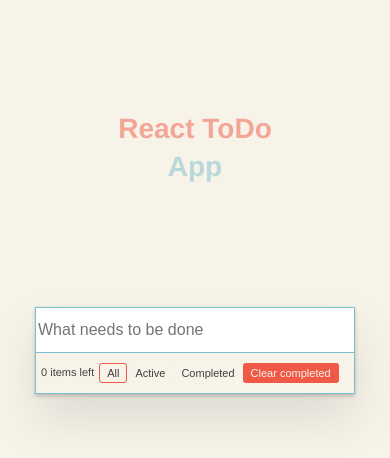
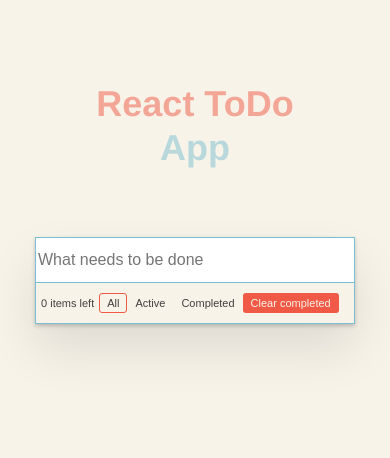
Before and after one commit to JohnDeeBeeCooper/ToDo, a React (Create React App) app: page / in a window 390 px wide. Shown: the top 458 px of the page. Built offline with nearby package versions, Linux system fonts and the light colour scheme.

Commit message:
one more update

```diff
--- a/src/components/style.css
+++ b/src/components/style.css
@@ -11,6 +11,9 @@
 
 div {
     display: block;
+}
+h1{
+    font-size: 42px;
 }
 
 li {
@@ -228,4 +231,10 @@
     .footer-list li button {
         margin: 0;
     }
+    .container{
+        margin: 80px 0 40px 0;
+    }
+    h1{
+        font-size:36px;
+    }
 }
--- a/src/index.css
+++ b/src/index.css
@@ -5,8 +5,7 @@
 body {
     margin: 0 auto;
     text-align: center;
-    margin-top: 100px;
+    margin-top: 70px;
     display: flex;
     justify-content: center;
-
 }
```
